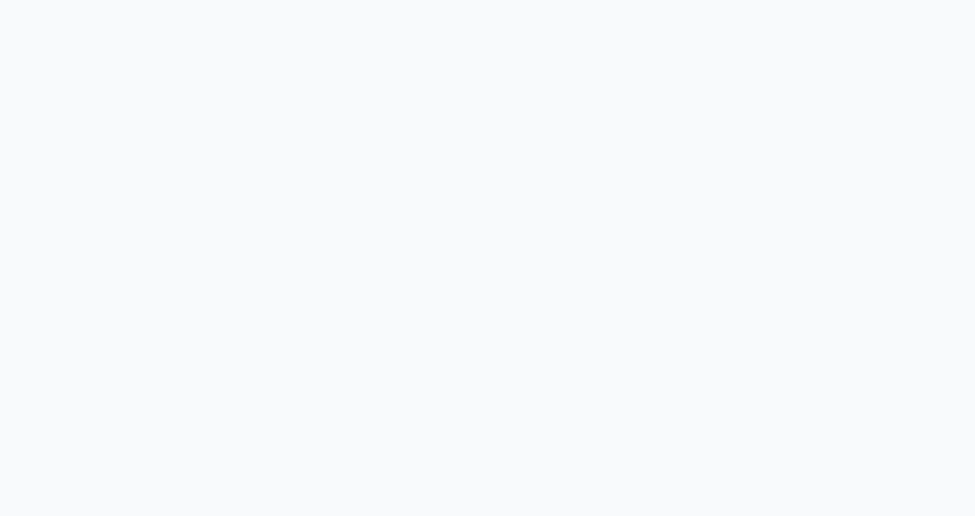
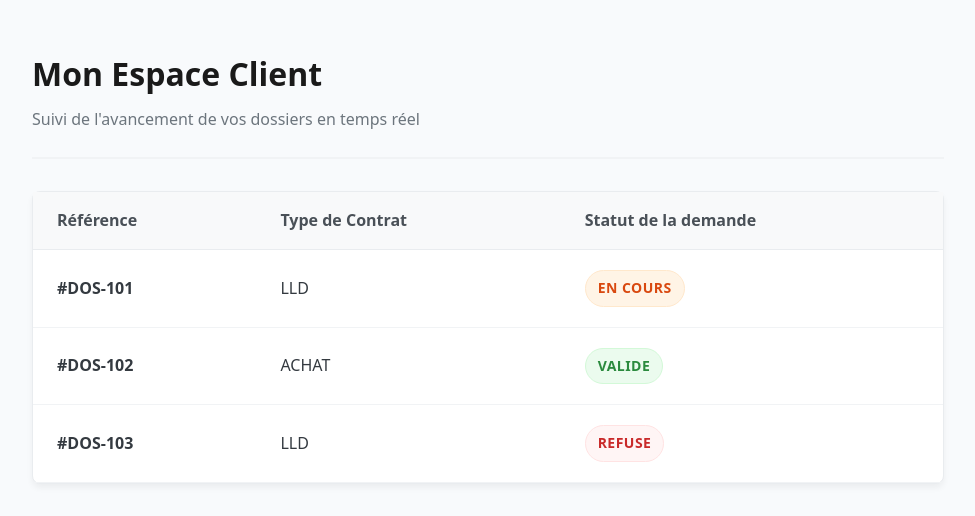
Before and after one commit to sophiaadmi45-sketch/m-motors-frontend, a React (Vite) app: page /dashboard in a window 1280 px wide. Before the commit this address had no page. Shown: the top 516 px of the page, without its empty margins (152-1127 px from the left). Built offline with nearby package versions, Linux system fonts and the light colour scheme.

Commit message:
feat(us-006): integration du dashboard client avec affichage clair des statuts de dossier

```diff
--- /dev/null
+++ b/src/components/Dashboard.css
@@ -0,0 +1,102 @@
+.dashboard-container {
+  max-width: 60.0rem;
+  margin: 3.0rem auto;
+  padding: 0 1.5rem;
+  font-family: system-ui, -apple-system, sans-serif;
+}
+
+.dashboard-header {
+  border-bottom: 0.125rem solid #f1f3f5;
+  padding-bottom: 1.5rem;
+  margin-bottom: 2.0rem;
+}
+
+.dashboard-title {
+  color: #1a1a1a;
+  font-size: 2.0rem;
+  margin: 0 0 0.5rem 0;
+}
+
+.dashboard-subtitle {
+  color: #6c757d;
+  font-size: 1.0rem;
+  margin: 0;
+}
+
+.table-responsive {
+  width: 100%;
+  background: #ffffff;
+  border: 0.0625rem solid #e9ecef;
+  border-radius: 0.5rem;
+  box-shadow: 0 0.25rem 0.375rem rgba(0, 0, 0, 0.05);
+}
+
+.dashboard-table {
+  width: 100%;
+  border-collapse: collapse;
+  text-align: left;
+}
+
+.dashboard-table th {
+  background-color: #f8f9fa;
+  color: #495057;
+  font-weight: 600;
+  padding: 1.0rem 1.5rem;
+  border-bottom: 0.0625rem solid #e9ecef;
+}
+
+.dashboard-table td {
+  padding: 1.25rem 1.5rem;
+  border-bottom: 0.0625rem solid #f1f3f5;
+  color: #343a40;
+}
+
+.text-bold {
+  font-weight: bold;
+}
+
+
+.badge-status {
+  display: inline-block;
+  padding: 0.375rem 0.75rem;
+  border-radius: 3.125rem;
+  font-weight: 600;
+  font-size: 0.875rem;
+  text-transform: uppercase;
+  letter-spacing: 0.03rem;
+}
+
+
+.badge-status.en_cours {
+  background-color: #fff4e6;
+  color: #d9480f;
+  border: 0.0625rem solid #ffe8cc;
+}
+
+
+.badge-status.valide {
+  background-color: #ebfbee;
+  color: #2b8a3e;
+  border: 0.0625rem solid #d3f9d8;
+}
+
+
+.badge-status.refuse {
+  background-color: #fff5f5;
+  color: #c92a2a;
+  border: 0.0625rem solid #ffe3e3;
+}
+
+.empty-dashboard {
+  text-align: center;
+  padding: 4.0rem 2.0rem;
+  background: #f8f9fa;
+  border-radius: 0.5rem;
+  border: 0.0625rem dashed #dee2e6;
+}
+
+.empty-text {
+  color: #868e96;
+  font-size: 1.125rem;
+  margin: 0;
+}
--- /dev/null
+++ b/src/components/Dashboard.jsx
@@ -0,0 +1,47 @@
+import React, { useState } from 'react';
+import './Dashboard.css';
+
+export default function Dashboard() {
+
+    const [dossiers] = useState([
+        { id: 101, typeContrat: 'LLD', statut: 'EN_COURS' },
+        { id: 102, typeContrat: 'ACHAT', statut: 'VALIDE' },
+        { id: 103, typeContrat: 'LLD', statut: 'REFUSE' }
+    ]);
+
+    return (
+        <div className="dashboard-container">
+            <header className="dashboard-header">
+                <h1 className="dashboard-title">Mon Espace Client</h1>
+                <p className="dashboard-subtitle">Suivi de l'avancement de vos dossiers en temps réel</p>
+            </header>
+
+            <main className="dashboard-content">
+                <div className="table-responsive">
+                    <table className="dashboard-table">
+                        <thead>
+                            <tr>
+                                <th>Référence</th>
+                                <th>Type de Contrat</th>
+                                <th>Statut de la demande</th>
+                            </tr>
+                        </thead>
+                        <tbody>
+                            {dossiers.map(d => (
+                                <tr key={d.id}>
+                                    <td className="text-bold">#DOS-{d.id}</td>
+                                    <td>{d.typeContrat}</td>
+                                    <td>
+                                        <span className={`badge-status ${d.statut.toLowerCase()}`}>
+                                            {d.statut.replace('_', ' ')}
+                                        </span>
+                                    </td>
+                                </tr>
+                            ))}
+                        </tbody>
+                    </table>
+                </div>
+            </main>
+        </div>
+    );
+}
--- a/src/components/VehicleDossier.jsx
+++ b/src/components/VehicleDossier.jsx
@@ -1,10 +1,11 @@
 import React, { useState } from 'react';
-import { useParams } from 'react-router-dom';
+import { useParams, useNavigate } from 'react-router-dom';
 import { API_BASE_URL } from '../config';
 import './VehicleDossier.css';
 
 export default function VehicleDossier() {
     const { id } = useParams();
+    const navigate = useNavigate();
     const [tab, setTab] = useState('form');
     const [form, setForm] = useState({ name: '', email: '', type: 'LLD', idFile: null, domFile: null });
     const [liste, setListe] = useState([]);
@@ -53,6 +54,9 @@ export default function VehicleDossier() {
             ) : (
                 <div>
                     <input type="email" placeholder="Votre email" value={form.email} onChange={e => chercherSuivi(e.target.value)} className="suivi-input"/>
+                    <button className="btn btn-go-dashboard" onClick={() => navigate('/dashboard')}>
+                    Accéder à mon espace
+                    </button>
                     {liste.map(d => (
                         <div key={d.id} className="suivi-item">
                             Dossier N°{d.id} ({d.typeContrat}) : <strong>{d.statut}</strong>
--- a/src/main.jsx
+++ b/src/main.jsx
@@ -5,6 +5,7 @@ import './index.css'
 import App from './App.jsx'
 import VehicleDetail from './components/VehicleDetail.jsx'
 import VehicleDossier from './components/VehicleDossier';
+import Dashboard from './components/Dashboard.jsx'
 
 createRoot(document.getElementById('root')).render(
   <StrictMode>
@@ -13,6 +14,7 @@ createRoot(document.getElementById('root')).render(
         <Route path="/" element={<App />} />
         <Route path="/vehicule/:id" element={<VehicleDetail />} />
         <Route path="/dossier/:id" element={<VehicleDossier />} />
+        <Route path="/dashboard" element={<Dashboard />} />
       </Routes>
     </BrowserRouter>
   </StrictMode>,
```
